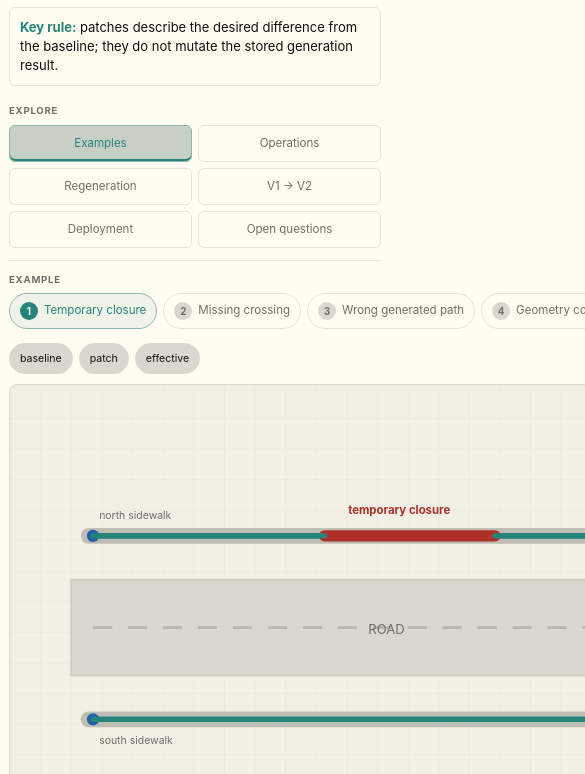
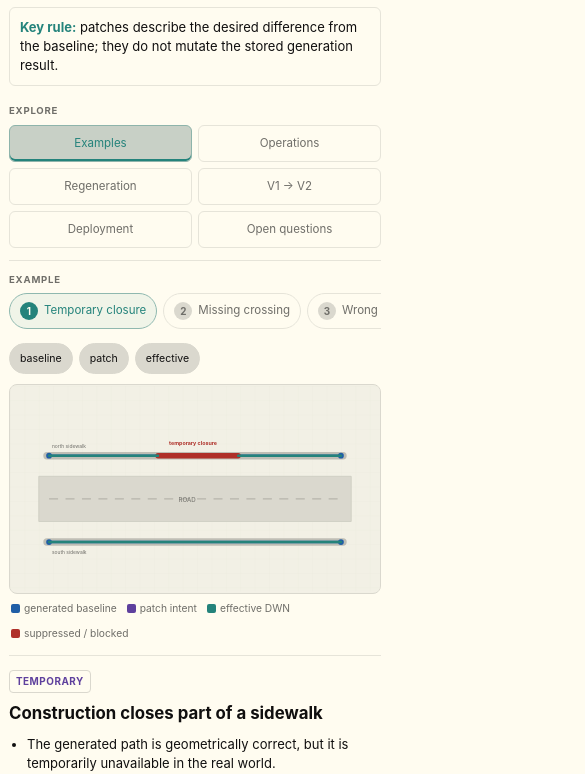
Before and after one commit to KraXen72/cdn, a plain HTML site: page artifacts/edit-stage-v2-demo.html in a window 390 px wide. Shown: the part 1226-2000 px from the top of the page, 585 px wide, since content can reach past the window. Drawn offline with Linux system fonts and the light colour scheme.

Commit message:
Fix mobile horizontal overflow in edit stage v2 demo

```diff
--- a/artifacts/edit-stage-v2-demo.html
+++ b/artifacts/edit-stage-v2-demo.html
@@ -36,9 +36,9 @@
 }
 *{box-sizing:border-box}
 html{background:var(--bg);scroll-behavior:smooth}
-body{margin:0;background:var(--bg);color:var(--tx);font:13px/1.48 Inter,ui-sans-serif,system-ui,-apple-system,BlinkMacSystemFont,"Segoe UI",sans-serif}
+body{margin:0;background:var(--bg);color:var(--tx);font:13px/1.48 Inter,ui-sans-serif,system-ui,-apple-system,BlinkMacSystemFont,"Segoe UI",sans-serif;overflow-x:hidden}
 button{font:inherit}
-.wrap{width:min(1320px,calc(100% - 28px));margin:auto}
+.wrap{width:min(1320px,calc(100% - 28px));max-width:100%;margin:auto;min-width:0}
 header{position:sticky;top:0;z-index:20;background:var(--header);border-bottom:1px solid var(--ui)}
 .head{min-height:54px;display:flex;align-items:center;justify-content:space-between;gap:12px}
 .brand{display:flex;align-items:center;gap:9px}.mark{width:25px;height:25px;border:1px solid var(--ui3);border-radius:6px;background:var(--bg2);position:relative}
@@ -76,20 +76,20 @@ ul{margin:0;padding-left:18px}li{margin:4px 0}
 .tabs{display:flex;gap:6px;flex-wrap:wrap}
 .tab{padding:7px 10px;border-color:var(--ui);background:var(--surface);font-size:.7rem}
 .tab.active{background:color-mix(in srgb,var(--cyan) 10%,var(--ui2));color:var(--cyan);border-color:color-mix(in srgb,var(--cyan) 42%,var(--ui2));box-shadow:inset 0 -2px 0 var(--cyan)}
-.panel{display:none}.panel.active{display:block}
-.demo{display:grid;grid-template-columns:minmax(0,1.55fr) minmax(300px,.75fr);gap:10px}
-.mapcard,.side{padding:10px}
+.panel{display:none;min-width:0;max-width:100%}.panel.active{display:block}
+.demo{display:grid;grid-template-columns:minmax(0,1.55fr) minmax(300px,.75fr);gap:10px;min-width:0;max-width:100%}
+.mapcard,.side{padding:10px;min-width:0;max-width:100%}
 .mapcard{background:transparent;border-color:transparent}
 .side{background:var(--surface)}
-.toolbar{display:flex;justify-content:space-between;align-items:flex-end;gap:12px;flex-wrap:wrap;margin-bottom:10px}
+.toolbar{display:flex;justify-content:space-between;align-items:flex-end;gap:12px;flex-wrap:wrap;margin-bottom:10px;min-width:0;max-width:100%}
 .scenarioNav{min-width:0;flex:1}
-.scenarios{display:flex;gap:6px;flex-wrap:wrap}
+.scenarios{display:flex;gap:6px;flex-wrap:wrap;min-width:0;max-width:100%}
 .scenario{display:inline-flex;align-items:center;gap:6px;padding:7px 9px;font-size:.68rem;border-color:var(--ui);background:var(--surface)}
 .scenarioNum{display:inline-grid;place-items:center;width:19px;height:19px;border-radius:999px;background:var(--ui2);color:var(--tx2);font-size:.62rem;font-weight:750;flex:0 0 auto}
 .scenario.active{color:var(--cyan);border-color:color-mix(in srgb,var(--cyan) 45%,var(--ui));background:color-mix(in srgb,var(--cyan) 7%,var(--surface))}
 .scenario.active .scenarioNum{background:var(--cyan);color:var(--bg)}
 .viewToggles{display:flex;gap:4px;flex-wrap:wrap}.toggle{padding:6px 8px;font-size:.66rem}.toggle.active{color:var(--tx);background:var(--ui2)}
-.map{aspect-ratio:16/9;border:1px solid var(--ui2);border-radius:8px;overflow:hidden;background:var(--map)}
+.map{width:100%;max-width:100%;min-width:0;aspect-ratio:16/9;border:1px solid var(--ui2);border-radius:8px;overflow:hidden;background:var(--map)}
 svg{width:100%;height:100%;display:block}
 .legend{display:flex;gap:10px;flex-wrap:wrap;margin-top:7px;color:var(--tx2);font-size:.64rem}
 .legend span{display:flex;align-items:center;gap:4px}.sw{width:9px;height:9px;border-radius:2px;display:inline-block}
@@ -132,7 +132,7 @@ svg{width:100%;height:100%;display:block}
   .demo{gap:14px}
   .mapcard,.side{border:0;background:transparent;padding:0}
   .side{padding-top:14px;border-top:1px solid var(--ui)}
-  .map{border-color:var(--ui2);border-radius:8px}
+  .map{border-color:var(--ui2);border-radius:8px;width:100%;max-width:100%;overflow:hidden}
 
   /* Primary section navigation stays obvious, but without another framed container. */
   .tabs{display:grid;grid-template-columns:1fr 1fr;gap:6px}
@@ -140,11 +140,12 @@ svg{width:100%;height:100%;display:block}
 
   /* Examples become a compact horizontal strip instead of five stacked mini-cards. */
   .toolbar{display:block;margin-bottom:10px}
-  .scenarioNav{margin-bottom:10px}
+  .scenarioNav{margin-bottom:10px;width:100%;max-width:100%;min-width:0;overflow:hidden}
   .scenarios{
-    display:flex;flex-wrap:nowrap;gap:6px;overflow-x:auto;
+    display:flex;flex-wrap:nowrap;gap:6px;overflow-x:auto;overflow-y:hidden;
+    width:100%;max-width:100%;min-width:0;
     padding:0 0 4px;scroll-snap-type:x proximity;
-    scrollbar-width:none
+    scrollbar-width:none;overscroll-behavior-x:contain
   }
   .scenarios::-webkit-scrollbar{display:none}
   .scenario{
```
